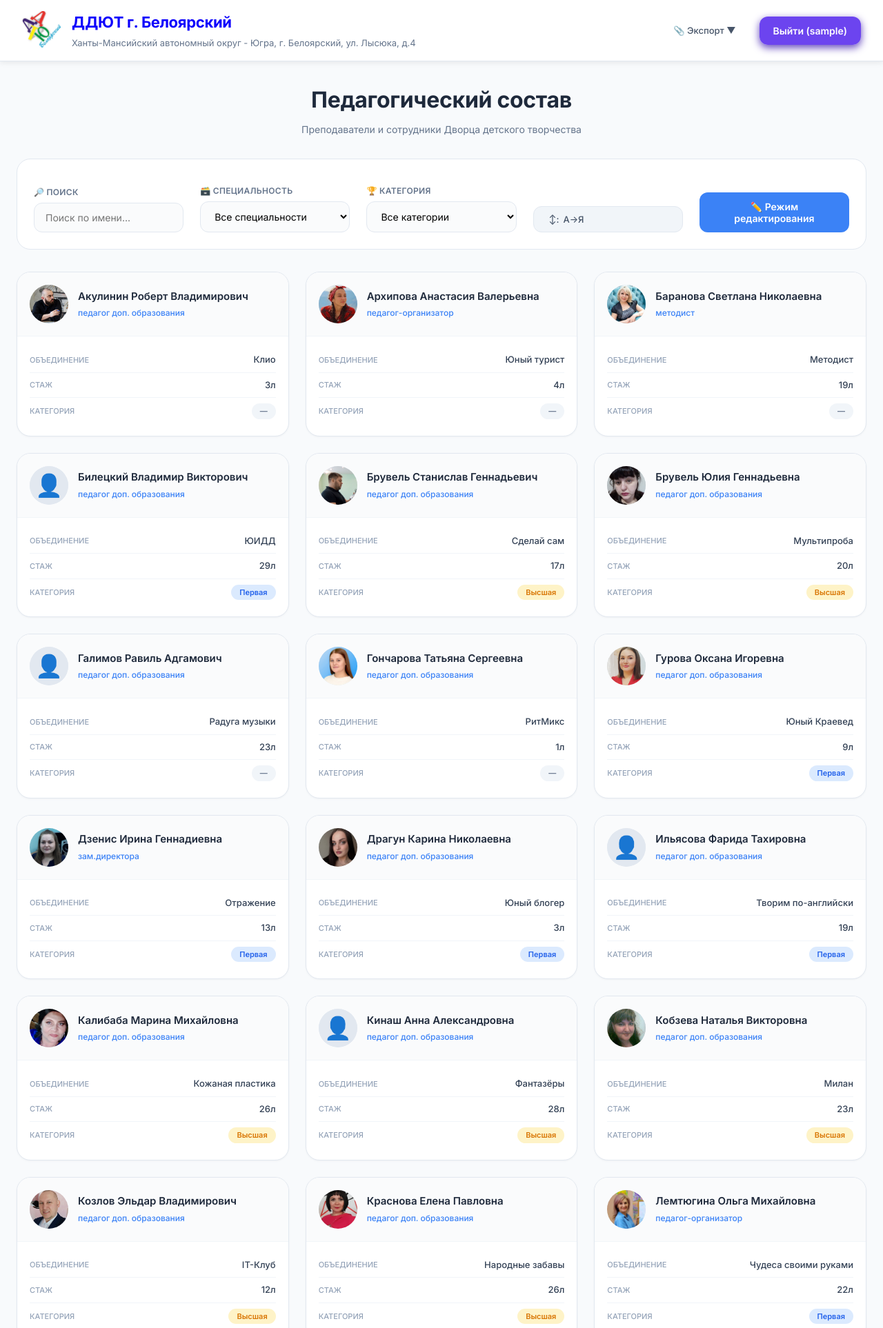
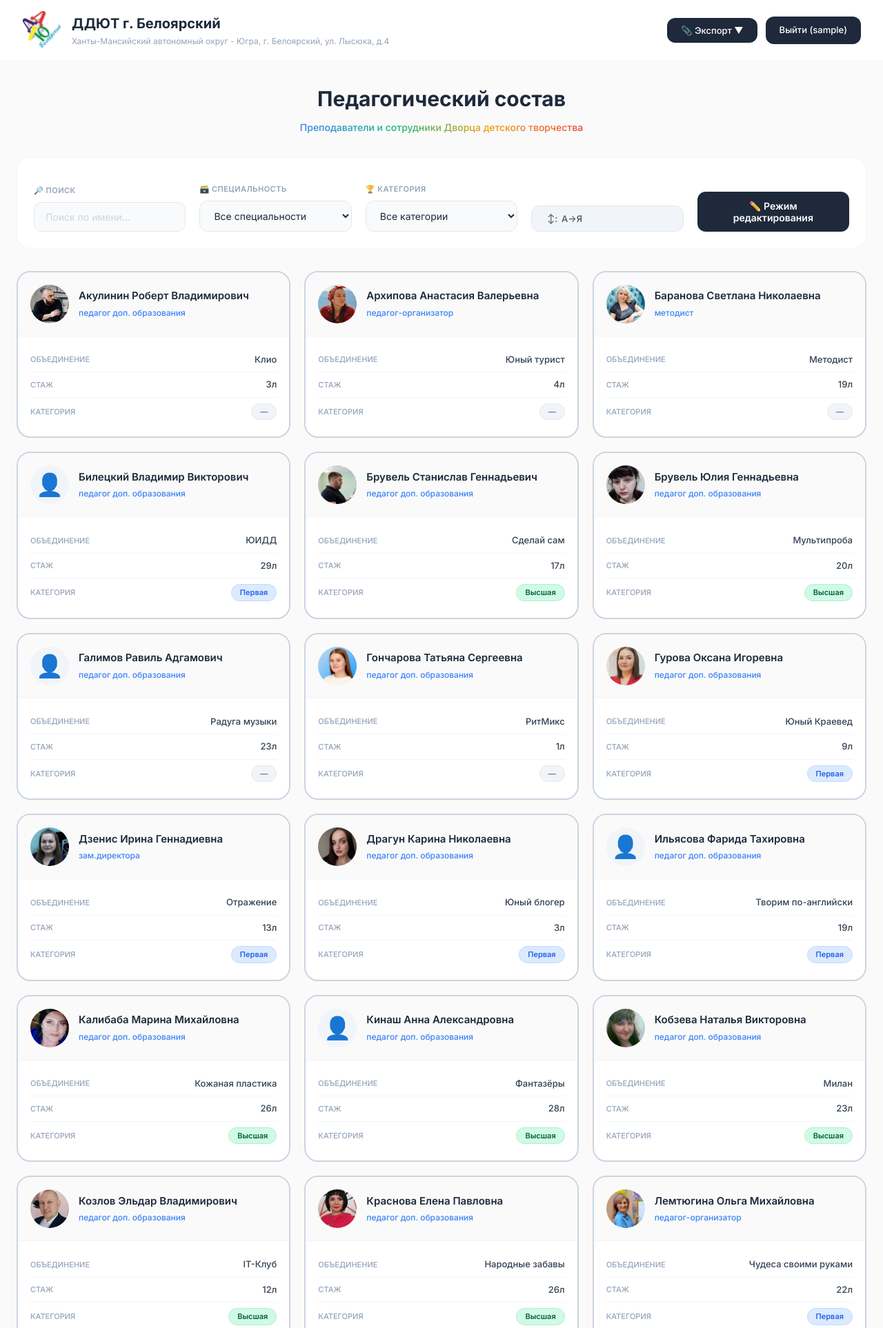
Before and after one commit to ZarinaGap/employee_journal, a PHP site: page / in a window 1280 px wide. Shown: the top 1926 px of the page at 69% size. Run offline with PHP 8.4, Linux system fonts and the light colour scheme; the visitor is signed in with stand-in values (Sample User, id 1); data comes from the database, SQL or seed files in the repository.

Commit message:
Обновление дизайна: минималистичный стиль, цветные дни недели, обводки карточек

```diff
--- a/style.css
+++ b/style.css
@@ -6,21 +6,19 @@
 
 body {
     font-family: 'Inter', -apple-system, BlinkMacSystemFont, 'Segoe UI', sans-serif;
-    background: #f8fafc;
+    background: #fafafa;
     color: #1e293b;
     line-height: 1.5;
 }
 
 ::-webkit-scrollbar { width: 8px; }
-::-webkit-scrollbar-track { background: #e2e8f0; border-radius: 10px; }
-::-webkit-scrollbar-thumb { background: #3b82f6; border-radius: 10px; }
+::-webkit-scrollbar-track { background: #f1f5f9; border-radius: 10px; }
+::-webkit-scrollbar-thumb { background: #cbd5e1; border-radius: 10px; }
 
-/* ===== HEADER ===== */
 .header {
     background: #ffffff;
     padding: 16px 32px;
-    box-shadow: 0 2px 8px rgba(0,0,0,0.08);
-    border-bottom: 1px solid #e2e8f0;
+    border-bottom: 1px solid #f1f5f9;
     position: sticky;
     top: 0;
     z-index: 100;
@@ -60,35 +57,16 @@ body {
 }
 
 .logo-text h1 {
-    font-size: 22px;
+    font-size: 20px;
     font-weight: 700;
-    color: #0d00fc;
-    margin-bottom: 4px;
-    letter-spacing: -0.3px;
+    color: #1e293b;
+    margin-bottom: 3px;
 }
 
 .logo-text p {
-    font-size: 13px;
-    color: #64748b;
+    font-size: 12px;
+    color: #94a3b8;
     line-height: 1.4;
-}
-
-.btn-outline {
-    background: transparent;
-    color: #475569;
-    border: 1px solid #e2e8f0;
-    padding: 8px 16px;
-    border-radius: 10px;
-    font-size: 13px;
-    font-weight: 500;
-    text-decoration: none;
-    transition: all 0.2s;
-    cursor: pointer;
-}
-
-.btn-outline:hover {
-    background: #f8fafc;
-    border-color: #cbd5e1;
 }
 
 .main {
@@ -103,31 +81,34 @@ body {
 }
 
 .page-header h1 {
-    font-size: 32px;
+    font-size: 30px;
     font-weight: 700;
     color: #1e293b;
-    margin-bottom: 8px;
-    letter-spacing: -0.3px;
+    margin-bottom: 6px;
 }
 
 .page-header .subtitle {
     font-size: 14px;
-    color: #64748b;
+    font-weight: 500;
+    background: linear-gradient(90deg, #3b82f6, #10b981, #f59e0b, #ef4444);
+    -webkit-background-clip: text;
+    -webkit-text-fill-color: transparent;
+    background-clip: text;
+    display: inline-block;
 }
 
-/* ===== ФИЛЬТРЫ ===== */
 .filters-section {
     background: white;
     border-radius: 20px;
     padding: 24px;
     margin-bottom: 32px;
-    border: 1px solid #e2e8f0;
+    border: 1px solid #f1f5f9;
 }
 
 .filter-row {
     display: flex;
     flex-wrap: wrap;
-    gap: 24px;
+    gap: 20px;
     align-items: flex-end;
 }
 
@@ -138,12 +119,12 @@ body {
 
 .filter-group label {
     display: block;
-    font-size: 12px;
+    font-size: 11px;
     font-weight: 600;
-    color: #64748b;
-    margin-bottom: 6px;
+    color: #94a3b8;
+    margin-bottom: 8px;
     text-transform: uppercase;
-    letter-spacing: 0.3px;
+    letter-spacing: 0.5px;
 }
 
 .filter-group input,
@@ -154,7 +135,8 @@ body {
     border-radius: 12px;
     font-size: 14px;
     font-family: inherit;
-    background: #fafbfc;
+    background: #f8fafc;
+    color: #1e293b;
     transition: all 0.2s;
 }
 
@@ -162,21 +144,18 @@ body {
 .filter-group select:focus {
     outline: none;
     border-color: #3b82f6;
-    background: white;
-    box-shadow: 0 0 0 3px rgba(59,130,246,0.1);
+    background: #ffffff;
+    box-shadow: 0 0 0 3px rgba(59,130,246,0.08);
 }
 
-.filter-edit-btn {
-    min-width: 200px;
+.filter-group input::placeholder {
+    color: #cbd5e1;
 }
 
-.filter-edit-btn button {
-    width: 100%;
-    margin: 0;
-}
+.filter-edit-btn { min-width: 200px; }
 
 .btn-edit-mode {
-    background: #3b82f6;
+    background: #1e293b;
     color: white;
     border: none;
     padding: 12px 20px;
@@ -186,29 +165,27 @@ body {
     cursor: pointer;
     transition: all 0.2s;
     font-family: inherit;
+    width: 100%;
 }
 
 .btn-edit-mode:hover {
-    background: #2563eb;
-    transform: translateY(-1px);
+    background: #0f172a;
 }
 
 .btn-edit-mode.active {
-    background: #f59e0b;
+    background: #0f172a;
 }
 
 .btn-edit-mode.active:hover {
-    background: #d97706;
+    background: #0f172a;
 }
 
-/* ===== ФОРМА ДОБАВЛЕНИЯ ===== */
 .form-card {
     background: white;
     border-radius: 20px;
     padding: 24px 28px;
     margin-bottom: 32px;
-    box-shadow: 0 1px 3px rgba(0,0,0,0.04);
-    border: 1px solid #e2e8f0;
+    border: 1px solid #f1f5f9;
 }
 
 .form-header {
@@ -368,7 +339,28 @@ body {
 }
 .btn-success:hover { background: #059669; }
 
-/* ===== ВЫПАДАЮЩЕЕ МЕНЮ ===== */
+
+.btn-outline {
+    background: #1e293b;
+    color: white;
+    border: none;
+    padding: 10px 20px;
+    border-radius: 12px;
+    font-size: 13px;
+    font-weight: 500;
+    text-decoration: none;
+    transition: all 0.2s;
+    cursor: pointer;
+    display: inline-flex;
+    align-items: center;
+    gap: 6px;
+    font-family: inherit;
+}
+
+.btn-outline:hover {
+    background: #0f172a;
+}
+
 .dropdown-export {
     position: relative;
     display: inline-block;
@@ -436,8 +419,6 @@ body {
     opacity: 0;
     pointer-events: none;
     transition: opacity 0.2s, transform 0.2s;
-    font-family: 'Inter', sans-serif;
-    box-shadow: 0 4px 12px rgba(0,0,0,0.15);
 }
 
 [tooltip]::after {
@@ -460,11 +441,10 @@ body {
     transform: translateX(-50%) translateY(0);
 }
 
-/* ===== КАРТОЧКИ ПЕДАГОГОВ ===== */
 .teachers-grid {
     display: grid;
     grid-template-columns: repeat(auto-fill, minmax(320px, 1fr));
-    gap: 24px;
+    gap: 20px;
     margin-bottom: 32px;
 }
 
@@ -472,31 +452,34 @@ body {
     background: white;
     border-radius: 20px;
     overflow: hidden;
-    box-shadow: 0 1px 3px rgba(0,0,0,0.04);
-    border: 1px solid #e2e8f0;
-    transition: all 0.25s;
+    border: 2px solid #cbd5e1;
+    transition: all 0.3s ease;
     cursor: pointer;
 }
 
 .teacher-card:hover {
     transform: translateY(-4px);
     box-shadow: 0 12px 24px -12px rgba(0,0,0,0.15);
-    border-color: #cbd5e1;
 }
+
+.teacher-card:nth-child(4n+1):hover { border-color: #3b82f6; }
+.teacher-card:nth-child(4n+2):hover { border-color: #10b981; }
+.teacher-card:nth-child(4n+3):hover { border-color: #f59e0b; }
+.teacher-card:nth-child(4n+4):hover { border-color: #ef4444; }
 
 .card-header {
     padding: 18px;
     display: flex;
     align-items: center;
     gap: 14px;
-    background: #fafbfc;
+    background: #fafafa;
     border-bottom: 1px solid #f1f5f9;
 }
 
 .card-avatar {
     width: 56px;
     height: 56px;
-    background: #e2e8f0;
+    background: #f1f5f9;
     border-radius: 50%;
     display: flex;
     align-items: center;
@@ -562,20 +541,9 @@ body {
     font-weight: 600;
 }
 
-.category-high {
-    background: #fef3c7;
-    color: #d97706;
-}
-
-.category-first {
-    background: #dbeafe;
-    color: #2563eb;
-}
-
-.category-none {
-    background: #f1f5f9;
-    color: #64748b;
-}
+.category-high { background: #d1fae5; color: #065f46; border: 1px solid #a7f3d0; }
+.category-first { background: #dbeafe; color: #2563eb; border: 1px solid #bfdbfe; }
+.category-none { background: #f1f5f9; color: #64748b; border: 1px solid #e2e8f0; }
 
 .empty-state {
     grid-column: 1 / -1;
@@ -1043,35 +985,26 @@ body {
     font-family: inherit;
 }
 
-.schedule-edit-add-form .btn-add-item:hover {
-    background: #059669;
-}
+.schedule-edit-add-form .btn-add-item:hover { background: #059669; }
 
 .schedule-edit-actions {
     display: flex;
     gap: 12px;
     justify-content: center;
     padding-top: 20px;
-    border-top: 1px solid #e2e8f0;
+    border-top: 1px solid #f1f5f9;
     flex-wrap: wrap;
 }
 
 .time-input-error {
     border-color: #ef4444 !important;
     background: #fef2f2 !important;
-    animation: shake 0.3s;
-}
-
-@keyframes shake {
-    0%, 100% { transform: translateX(0); }
-    25% { transform: translateX(-5px); }
-    75% { transform: translateX(5px); }
 }
 
 .avatar-placeholder {
     width: 56px;
     height: 56px;
-    background: #e2e8f0;
+    background: #f1f5f9;
     border-radius: 50%;
     display: flex;
     align-items: center;
@@ -1079,7 +1012,29 @@ body {
     font-size: 32px;
 }
 
-/* ===== АДАПТИВ ===== */
+.btn-logout {
+    background: #1e293b;
+    color: white !important;
+    border: none;
+    padding: 10px 20px;
+    border-radius: 12px;
+    font-size: 13px;
+    font-weight: 500;
+    text-decoration: none;
+    transition: all 0.2s;
+    display: inline-flex;
+    align-items: center;
+    gap: 8px;
+    white-space: nowrap;
+    cursor: pointer;
+    font-family: inherit;
+}
+
+.btn-logout:hover {
+    background: #0f172a;
+    color: white !important;
+}
+
 @media (max-width: 768px) {
     .header { padding: 12px 20px; }
     .main { padding: 20px 16px; }
@@ -1098,40 +1053,24 @@ body {
     .schedule-edit-add-form input { min-width: 100%; }
     .footer-content { flex-direction: column; text-align: center; }
     .social-links-row { justify-content: center; }
+    .logo-text h1 { font-size: 17px; }
+    .logo-text p { font-size: 11px; }
+    .btn-logout { font-size: 12px; padding: 8px 14px; }
 }
 
-/* ===== КНОПКА ВЫХОДА ===== */
-.btn-logout {
-    background: linear-gradient(135deg, #6c44ef 0%, #6c44ef 100%);
-    color: white !important;
-    border: none;
-    padding: 10px 20px;
-    border-radius: 12px;
-    font-size: 14px;
-    font-weight: 600;
-    text-decoration: none;
-    transition: all 0.3s;
-    display: inline-flex;
-    align-items: center;
-    gap: 8px;
-    white-space: nowrap;
-    box-shadow: 0 4px 12px #6144bd;
+.color-strip {
+    display: flex;
+    gap: 3px;
+    margin-top: 8px;
 }
 
-.btn-logout:hover {
-    background: linear-gradient(135deg, #6144bd 0%, #6144bd 100%);
-    transform: translateY(-2px);
-    box-shadow: 0 6px 16px #6144bd;
+.color-strip span {
+    height: 3px;
+    border-radius: 3px;
+    flex: 1;
 }
 
-.btn-logout:active {
-    transform: translateY(0);
-}
-
-@media (max-width: 768px) {
-    .header { padding: 12px 16px; }
-    .logo-text h1 { font-size: 18px; }
-    .logo-text p { font-size: 11px; }
-    .btn-logout { font-size: 13px; padding: 8px 16px; }
-    .header-buttons { width: 100%; justify-content: space-between; }
-}
+.color-strip .c-blue   { background: #3b82f6; }
+.color-strip .c-green  { background: #10b981; }
+.color-strip .c-red    { background: #ef4444; }
+.color-strip .c-yellow { background: #f59e0b; }
```
Also changed, not shown: other parts of style.css (+107 -153 lines).
